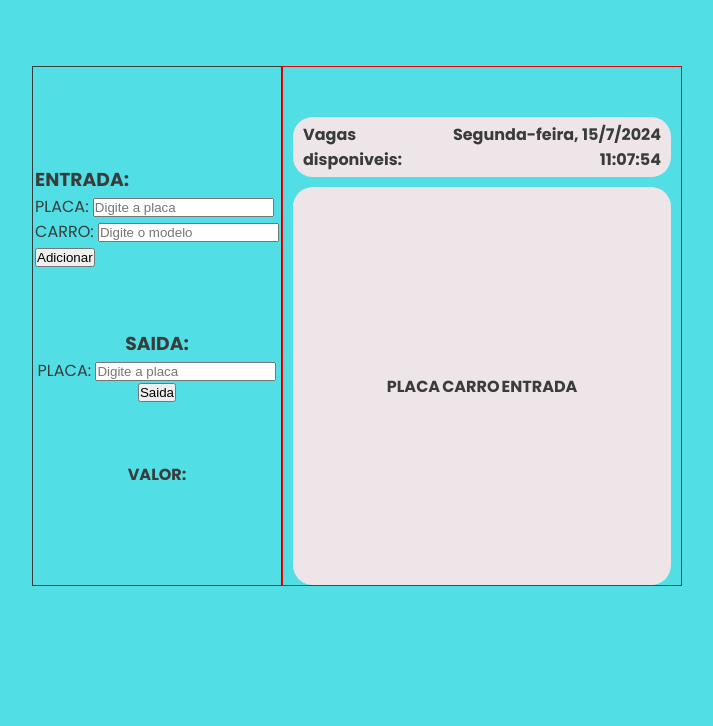
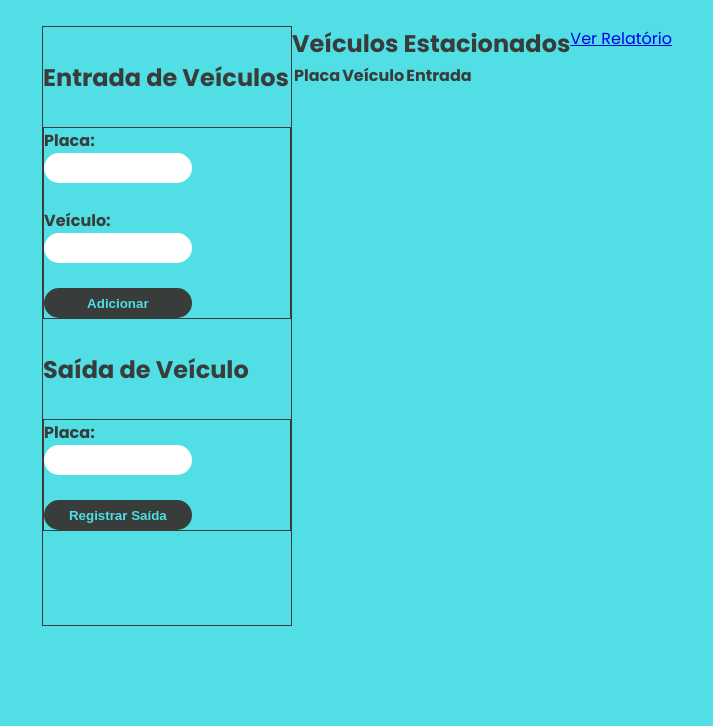
Before and after one commit to AlexAbreuGomes/parkingsystem, a plain HTML site: page registro.html in a window 1280 px wide. Shown: the part 74-800 px from the top of the page, without its empty margins (283-996 px from the left). Drawn offline with Linux system fonts and the light colour scheme.

Commit message:
alteracoes na logica e estrutura do sistema

```diff
--- a/assets/css/style-registro.css
+++ b/assets/css/style-registro.css
@@ -16,13 +16,12 @@ body {
     background-color: #52DEE5;
 }
 
-main {
+section {
     display: flex;
-    align-items: center;
+    align-items: flex-start;
     justify-content: center;
-    height: 65%;
+    height:75%;
     width: 100%;
-
     position:absolute;
     top:0;
     left:0;
@@ -35,78 +34,52 @@ main {
     display: flex;
     flex-direction: column;
     align-items: center;
-    justify-content: center;
-    text-align: start;
-    gap: 60px;
+    justify-content: flex-start;
     width: 250px;
     height: 100%;
     border: 1px solid #383D3B;
 }
 
-.entrada {
+#lateral h2 {
     display: flex;
     flex-direction: column;
-    align-items: center;
+    align-items: flex-start;
     justify-content: center;
-}
-
-.saida {
-    display: flex;
-    flex-direction: column;
-    align-items: center;
-    justify-content: center;
-}
-
-.veiculos-registrados {
-    display: flex;
-
-    flex-direction: column;
-    text-align: center;
-    gap: 10px;
-    width: 400px;
-    height: 100%;
-    border: 1px solid #ec0202;
+    text-align: start;
+    width: 100%;
+    height: 100px;
 
 }
 
-.topo {
+#entradaForm, #saidaForm, #valorPago{
     display: flex;
-    flex-direction: row;
+    flex-direction: column;
     align-items: flex-start;
-
-    justify-content:space-between;
-    text-align: center;
-    margin-top: 50px;
-    width: 95%;
-    height: 60px;
-    margin-left: 10px;
-    padding-left: 5px;
-    padding-right: 5px;
-    background-color: #EEE5E9;
-    border-radius: 20px;
+    justify-content: center;
+    width: 100%;
+    border: 1px solid #383D3B;
 }
 
-.vagas {
-    margin: 5px 5px 0px 5px;
-    justify-content: center;
-    align-items: flex-start;
+label {
+    width: 60%;
     text-align: start;
+    font-weight: bold;
 }
 
-.data {
-    margin: 5px 5px 0px 5px;
-    justify-content: center;
-    align-items: flex-start;
-    text-align: end;
+input {
+    width: 60%;
+    height: 30px;
+    border-radius: 20px;
+    border: none;
 }
 
-#historico {
-    display: flex;
-    justify-content: center;
-    align-items: center;
-    width: 95%;
-    height: 78%;
-    margin-left: 10px;
+.submit {
+    width: 60%;
+    height: 30px;
     border-radius: 20px;
-    background-color: #EEE5E9;
+    border: none;
+    background-color: #383D3B;
+    color: #52DEE5;
+    font-weight: bold;
+    cursor: pointer;
 }
--- /dev/null
+++ b/assets/js/estacionamento.js
@@ -0,0 +1,96 @@
+document.addEventListener("DOMContentLoaded", () => {
+  const entradaForm = document.getElementById("entradaForm");
+  const saidaForm = document.getElementById("saidaForm");
+  const tabelaEstacionados = document.getElementById("tabelaEstacionados").getElementsByTagName("tbody")[0];
+
+
+entradaForm.addEventListener("submit", (event) => {
+  event.preventDefault();
+  const placa = document.getElementById("placa").value;
+  const veiculo = document.getElementById("veiculo").value;
+  const entrada = new Date().toLocaleString();
+
+  const novoVeiculo = { placa, veiculo, entrada };
+  adicionarNaTabela(novoVeiculo);
+  salvarNoLocalStorage(novoVeiculo);
+
+  entradaForm.reset();
+});
+
+saidaForm.addEventListener('submit', (event) => {
+    event.preventDefault();
+    const saidaPlaca = document.getElementById('saidaPlaca').value;
+    registrarSaida(saidaPlaca);
+});
+
+
+// let numVagas = 20;
+
+// if (numVagas > 0) {
+//     numVagas--;
+//     document.getElementById("vaga").textContent = numVagas.toString();
+//    }
+
+
+   function adicionarNaTabela(veiculo) {
+    const row = tabelaEstacionados.insertRow();
+    row.insertCell(0).innerText = veiculo.placa;
+    row.insertCell(1).innerText = veiculo.veiculo;
+    row.insertCell(2).innerText = veiculo.entrada;
+}
+
+function salvarNoLocalStorage(veiculo) {
+    let veiculos = JSON.parse(localStorage.getItem('veiculosEstacionados')) || [];
+    veiculos.push(veiculo);
+    localStorage.setItem('veiculosEstacionados', JSON.stringify(veiculos));
+}
+
+function registrarSaida(placa) {
+    let veiculos = JSON.parse(localStorage.getItem('veiculosEstacionados')) || [];
+    const veiculoIndex = veiculos.findIndex(item => item.placa === placa);
+
+    if (veiculoIndex !== -1) {
+        const veiculo = veiculos[veiculoIndex];
+        veiculos.splice(veiculoIndex, 1);
+        localStorage.setItem('veiculosEstacionados', JSON.stringify(veiculos));
+
+        const saida = new Date().toLocaleString();
+        const valorPago = calcularValorPago(new Date(veiculo.entrada), new Date(saida));
+        const veiculoSaida = { ...veiculo, saida, valorPago };
+        salvarNoRelatorio(veiculoSaida);
+        removerDaTabela(placa);
+    } else {
+        alert('Veículo não encontrado');
+    }
+}
+
+function calcularValorPago(entrada, saida) {
+    const diffMs = saida - entrada;
+    const diffHoras = Math.ceil(diffMs / (1000 * 60 * 60));
+    return diffHoras * 5; // Exemplo: R$ 5 por hora
+}
+
+function salvarNoRelatorio(veiculo) {
+    let relatorio = JSON.parse(localStorage.getItem('relatorioEstacionamento')) || [];
+    relatorio.push(veiculo);
+    localStorage.setItem('relatorioEstacionamento', JSON.stringify(relatorio));
+}
+
+function removerDaTabela(placa) {
+    const rows = tabelaEstacionados.getElementsByTagName('tr');
+    for (let i = 0; i < rows.length; i++) {
+        if (rows[i].cells[0].innerText === placa) {
+            tabelaEstacionados.deleteRow(i);
+            break;
+        }
+    }
+}
+
+function carregarDados() {
+    const veiculos = JSON.parse(localStorage.getItem('veiculosEstacionados')) || [];
+    veiculos.forEach(adicionarNaTabela);
+}
+
+carregarDados();
+
+});
--- a/registro.html
+++ b/registro.html
@@ -9,166 +9,43 @@
     <title>registro</title>
 </head>
 
-<body>
-    <h1 class="title">Estacionamento Virtual</h1>
-    <main id="adicionar-veiculo">
+<body><section>
+    <aside id="lateral">
+    <h2>Entrada de Veículos</h2>
+    <form id="entradaForm">
+        <label for="placa">Placa:</label>
+        <input type="text" id="placa" name="placa" required><br>
+        <label for="veiculo">Veículo:</label>
+        <input type="text" id="veiculo" name="veiculo" required><br>
+        <input type="hidden" id="entrada" name="entrada">
+        <button class="submit" type="submit">Adicionar</button>
+    </form>
 
-        <section id="lateral">
-            <section class="placa-entrada">
+    <h2>Saída de Veículo</h2>
+    <form id="saidaForm">
+        <label for="saidaPlaca">Placa:</label>
+        <input type="text" id="saidaPlaca" name="saidaPlaca" required><br>
+        <button class="submit" type="submit">Registrar Saída</button>
+    </form>
+</aside>
+<aside id="veiculos-registrados">
+    <h2>Veículos Estacionados</h2>
+    <table id="tabelaEstacionados">
+        <thead>
+            <tr>
+                <th>Placa</th>
+                <th>Veículo</th>
+                <th>Entrada</th>
+            </tr>
+        </thead>
+        <tbody>
+        </tbody>
+    </table>
+</aside>
+<section id=""></section>
+<a href="relatorio.html" target="_blank">Ver Relatório</a>
+</section>
 
-                <H1>ENTRADA:</H1>
-                <aside class="placa">
-                    <label for="placa">PLACA:</label>
-                    <input type="text" id="placa" placeholder="Digite a placa">
-                </aside>
-   <aside class="placa-carro">
-                    <label for="carro">CARRO:</label>
-                    <input type="text" id="carro" placeholder="Digite o modelo">
-                </aside>
-                <button id="adicionar-carro">Adicionar</button>
-
-            </section>
-            <section class="saida">
-                <H1>SAIDA:</H1>
-                <aside class="placa">
-                    <label for="placa">PLACA:</label>
-                    <input type="text" id="placa" placeholder="Digite a placa">
-                </aside>
-
-                <button id="remover-carro">Saida</button>
-            </section>
-            <section class="valor">
-                <aside>
-
-                    <H1>VALOR:</H1>
-                    <H3 id="valor"> </H3>
-                </aside>
-            </section>
-        </section>
-
-        <section class="veiculos-registrados">
-            <section>
-                <aside class="topo">
-                    <section class="vagas">
-                        <h4>Vagas <br> disponiveis: <span id="vaga"></span></h4>
-                    </section>
-                    <section class="data">
-                        <data> <!--  apagar depois -->
-                            <h4 id="data"> </h4>
-                            <h4 id="hora"> </h4>
-                        </data>
-                    </section>
-                </aside>
-            </section>
-
-            <section id="historico">
-                <table id="tabela">
-                    <tr>
-                        <th>PLACA</th>
-                        <th>CARRO</th>
-                        <th>ENTRADA</th>
-                    </tr>
-                </table>
-            </section>
-        </section>
-    </main>
-
-
-    <script>
-
-
-
-        let numVagas = 20;
-
-        document.getElementById("adicionar-carro").addEventListener("click", function () {
-            adicionarCarro();
-        });
-
-        document.getElementById("remover-carro").addEventListener("click", function () {
-            removerCarro();
-        });
-
-        function adicionarCarro() {
-            const placa = document.getElementById("placa").value;
-            const carro = document.getElementById("carro").value;
-            const entrada = new Date().toLocaleString();
-
-            if (numVagas > 0) {
-                numVagas--;
-                document.getElementById("vaga").textContent = numVagas.toString();
-
-                const tabela = document.getElementById("tabela");
-                const row = tabela.insertRow(-1);
-                const cellPlaca = row.insertCell(0);
-                const cellCarro = row.insertCell(1);
-                const cellEntrada = row.insertCell(2);
-
-                cellPlaca.textContent = placa;
-                cellCarro.textContent = carro;
-                cellEntrada.textContent = entrada;
-            } else {
-                alert("Não há mais vagas disponíveis.");
-            }
-        }
-
-        function removerCarro() {
-            if (numVagas < 20) {
-                numVagas++;
-                document.getElementById("vaga").textContent = numVagas.toString();
-
-                const tabela = document.getElementById("tabela");
-                const rows = tabela.rows;
-
-                // Percorre as linhas da tabela em ordem decrescente
-                for (let i = rows.length - 1; i > 0; i--) {
-                    const row = rows[i];
-                    const cellPlaca = row.cells[0];
-                    const placa = cellPlaca.textContent;
-
-                    // Verifica se a placa da linha atual corresponde à placa do veículo a ser removido
-                    if (placa === document.getElementById("placa").value) {
-                        row.parentNode.removeChild(row);
-                        break;
-                    }
-                }
-            }
-        }
-
-
-
-
-
-        function capturarData() {
-            const diasDaSemana = ["Domingo", "Segunda-feira", "Terça-feira", "Quarta-feira", "Quinta-feira", "Sexta-feira", "Sábado"];
-            const data = new Date();
-            const diaSemana = diasDaSemana[data.getDay()];
-            const dia = data.getDate().toString().padStart(2, '0');
-            const mes = data.getMonth() + 1;
-            const ano = data.getFullYear();
-            const dataAtual = `${diaSemana}, ${dia}/${mes}/${ano}`;
-            document.getElementById("data").textContent = dataAtual;
-        }
-
-        // Função para capturar a hora atual
-        function capturarHora() {
-            // Obtenha a data atual
-            const data = new Date();
-            // Obtenha a hora atual
-            const hora = data.getHours();
-            // Obtenha os minutos atual
-            const minutos = data.getMinutes().toString().padStart(2, '0');
-            // Obtenha os segundos atual e adicione o zero à esquerda se necessário
-            const segundos = data.getSeconds().toString().padStart(2, '0');
-            // Crie a string com a hora atual no formato HH:MM:SS
-            const horaAtual = `${hora}:${minutos}:${segundos}`;
-            // Insira a hora atual na etiqueta com o ID "hora"
-            document.getElementById("hora").textContent = horaAtual;
-        }
-
-        setInterval(capturarData, 1000);
-        setInterval(capturarHora, 1000);
-    </script>
-
+    <script src="assets/js/estacionamento.js"></script>
 </body>
-
 </html>
```
Also changed, not shown: assets/js/relatorio.js (added, +19 -0 lines), relatorio.html (added, +31 -0 lines).
